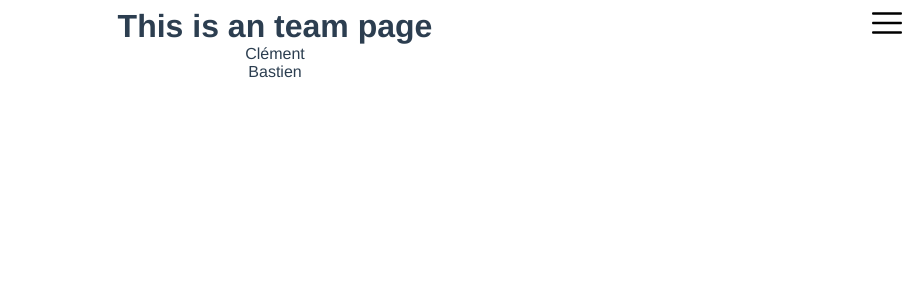
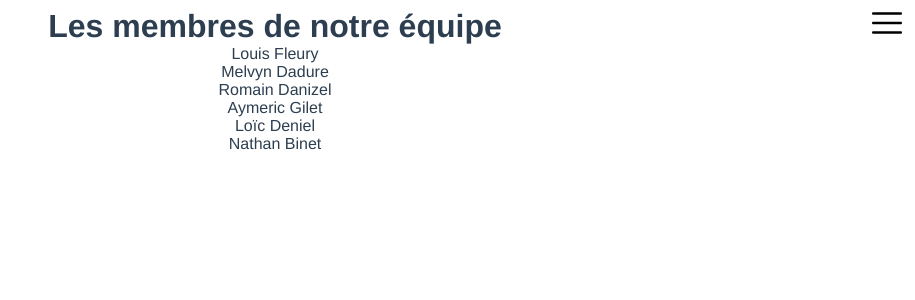
Before and after one commit to ClementLong/web1-endgame, a Vue app: page /team in a window 1280 px wide. Shown: the top 300 px of the page, without its empty margins (365-1280 px from the left). Built offline with nearby package versions, Linux system fonts and the light colour scheme.

Commit message:
changed the names of the team members

```diff
--- a/src/views/Home.vue
+++ b/src/views/Home.vue
@@ -1,18 +1,18 @@
 <template>
   <div class="home">
-    <img alt="Vue logo" src="../assets/logo.png">
-    <HelloWorld msg="Welcome to your final web1 projet"/>
+    <img alt="Vue logo" src="../assets/pouete.png" />
+    <HelloWorld msg="Bienvenue sur notre projet de fin d'année" />
   </div>
 </template>
 
 <script>
 // @ is an alias to /src
-import HelloWorld from '@/components/HelloWorld.vue'
+import HelloWorld from "@/components/HelloWorld.vue";
 
 export default {
-  name: 'Home',
+  name: "Home",
   components: {
-    HelloWorld
-  }
-}
+    HelloWorld,
+  },
+};
 </script>
--- a/src/views/Team.vue
+++ b/src/views/Team.vue
@@ -1,6 +1,6 @@
 <template>
   <div class="team">
-    <h1>This is an team page</h1>
+    <h1>Les membres de notre équipe</h1>
     <div v-for="(member, index) in members" :key="index">
       {{ member }}
     </div>
@@ -12,20 +12,22 @@ export default {
   data() {
     return {
       members: [
-        'Clément',
-        'Bastien'
-      ]
-    }
-  }
-}
+        "Louis Fleury",
+        "Melvyn Dadure",
+        "Romain Danizel",
+        "Aymeric Gilet",
+        "Loïc Deniel",
+        "Nathan Binet",
+      ],
+    };
+  },
+};
 </script>
 
 <style lang="scss">
 .team {
-
   h1 {
     margin: 0;
   }
-
 }
 </style>
```
Also changed, not shown: src/assets/pouete.png (added).
